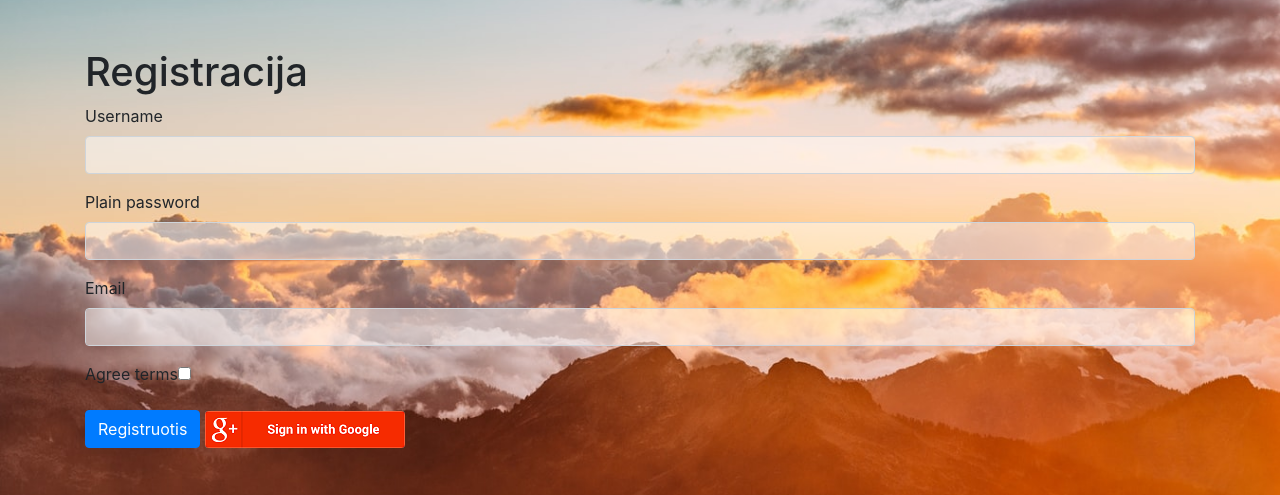
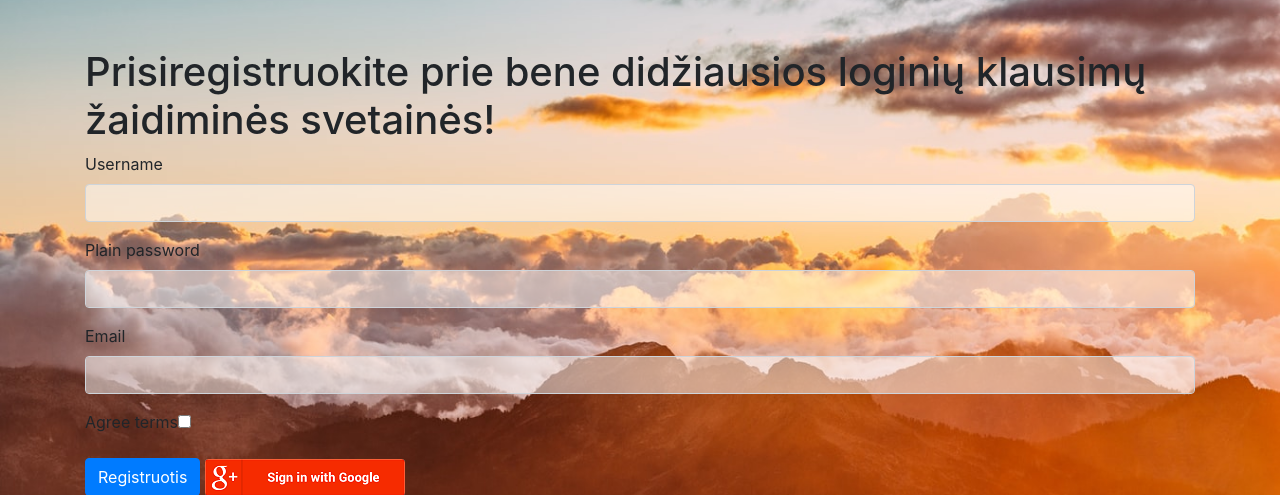
Before and after one commit to Tortonas/The-Quizzer, a Symfony app: template templates/registration/register.html.twig in a window 1280 px wide. Shown: the part 56-551 px from the top of the page. Run offline with Twig, Linux system fonts and the light colour scheme; the template is opened without the code that fills it, so the values that code supplies are empty; form fields are guessed from the names that the template uses; some libraries are stand-ins or nearby versions.

```diff
--- a/templates/registration/register.html.twig
+++ b/templates/registration/register.html.twig
@@ -5,7 +5,7 @@
 {% block body %}
 
         <div class="">
-            <h1 class="mt-5">Registracija</h1>
+            <h1 class="mt-5">Prisiregistruokite prie bene didžiausios loginių klausimų žaidiminės svetainės!</h1>
 
             {% for message in app.flashes('danger') %}
                 <div class="alert alert-danger">
```
